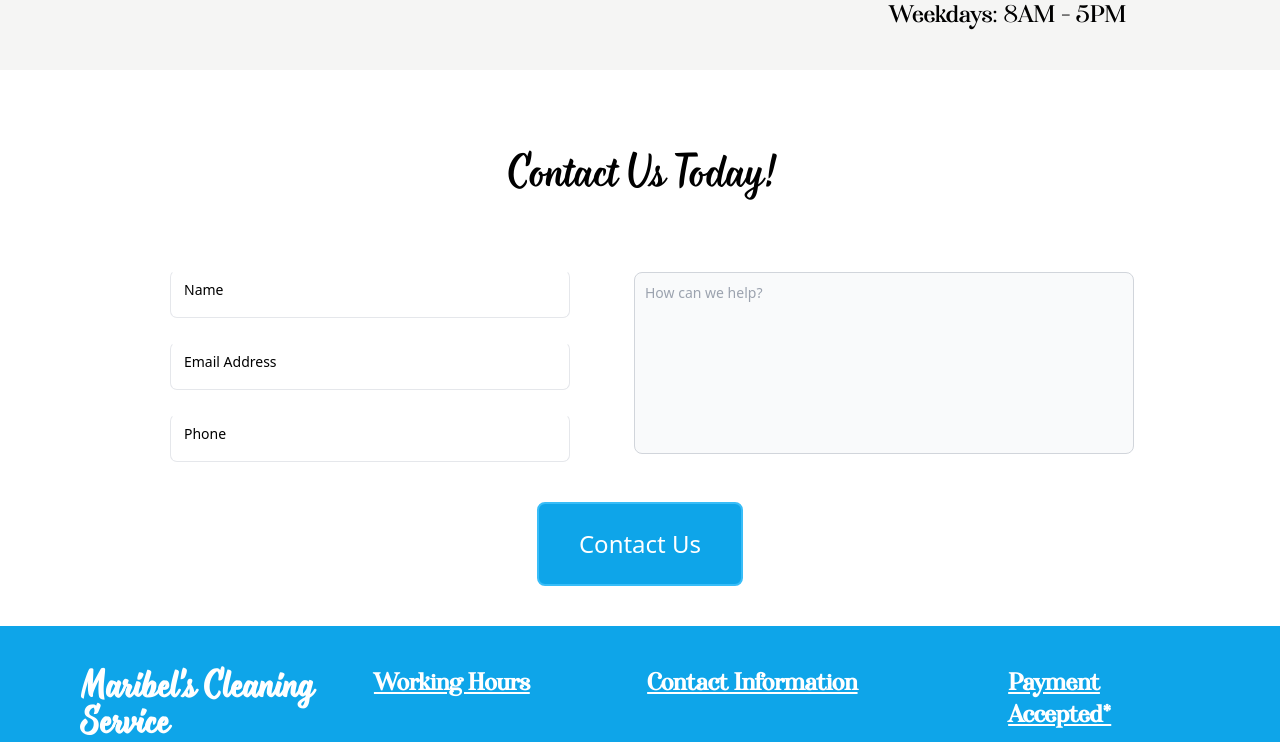
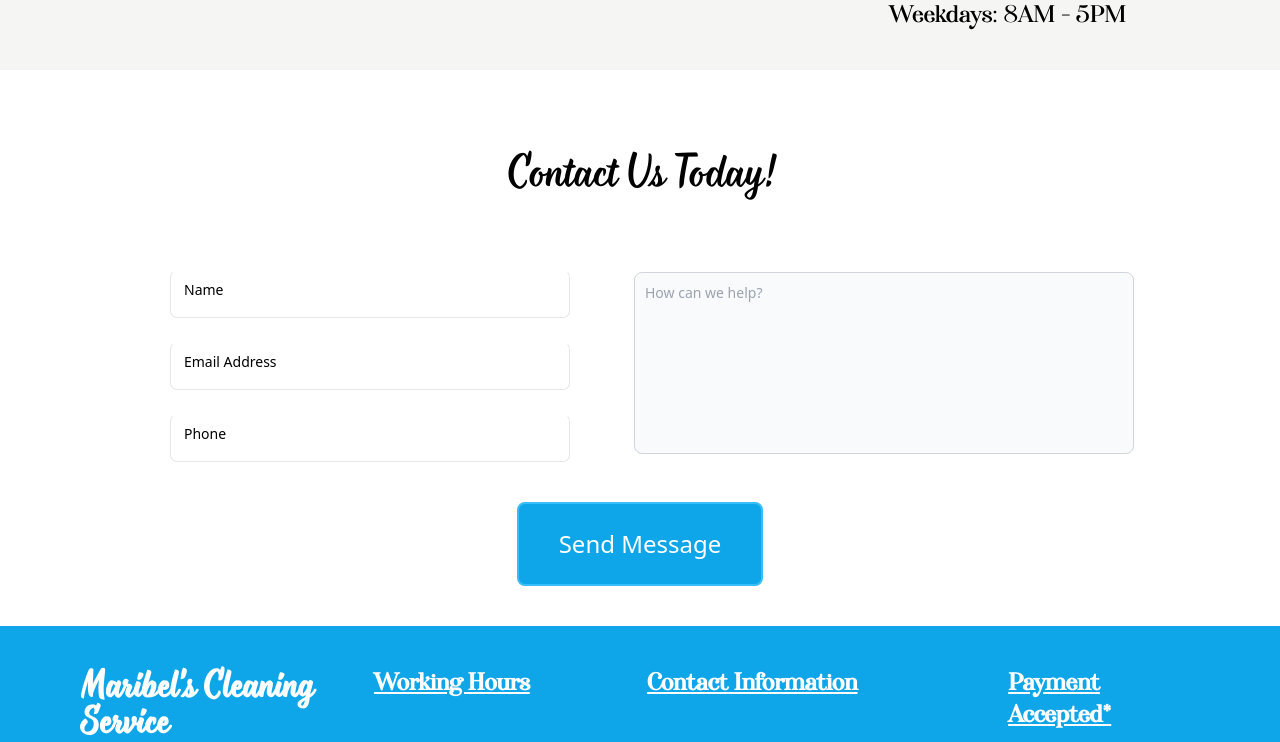
Before and after one commit to Tactenator/maribel, a React (Create React App) app: page /contact in a window 1280 px wide. Shown: the part 473-1215 px from the top of the page. Built offline with nearby package versions, Linux system fonts and the light colour scheme.

Commit message:
adding new form

```diff
--- a/src/pages/contact.js
+++ b/src/pages/contact.js
@@ -34,10 +34,10 @@ const Contact = () => {
                     </div>
                 </div>
                 <h1 className="text-center text-4xl font-Monarda my-20">Contact Us Today!</h1>
-                <div id='contactContainer' className='flex flex-col md:flex-row justify-center items-center gap-10 w-screen my-10'>
+                <form id='contactContainer' className='flex flex-col md:flex-row justify-center items-center gap-10 w-screen my-10' data-netlify="true">
                     <div class="flex flex-col gap-6 px-6">
                         <div class="relative h-12 w-full min-w-[300px] md:min-w-[400px]">
-                            <input
+                            <input type="text" name="name"
                             className="peer h-full w-full rounded-[7px] border border-blue-gray-200 bg-gray-50 border-t-transparent bg-transparent px-3 py-2.5 font-sans text-sm font-normal text-blue-gray-700 outline outline-0 transition-all placeholder-shown:border placeholder-shown:border-blue-gray-200 placeholder-shown:border-t-blue-gray-200 focus:border-2 focus:border-sky-500 focus:border-t-transparent focus:outline-0 disabled:border-0 disabled:bg-blue-gray-50"
                             placeholder=" "
                             />
@@ -46,7 +46,7 @@ const Contact = () => {
                             </label>
                         </div>
                         <div class="relative h-12 w-full min-w-[300px] md:min-w-[400px]">
-                            <input
+                            <input type='email' name='email'
                             className="peer h-full w-full rounded-[7px] border border-blue-gray-200 bg-gray-50 border-t-transparent bg-transparent px-3 py-2.5 font-sans text-sm font-normal text-blue-gray-700 outline outline-0 transition-all placeholder-shown:border placeholder-shown:border-blue-gray-200 placeholder-shown:border-t-blue-gray-200 focus:border-2 focus:border-sky-500 focus:border-t-transparent focus:outline-0 disabled:border-0 disabled:bg-blue-gray-50"
                             placeholder=" "
                             />
@@ -55,7 +55,7 @@ const Contact = () => {
                             </label>
                         </div>
                         <div class="relative h-12 w-full min-w-[300px] md:min-w-[400px]">
-                            <input
+                            <input type='text' name='phone'
                             className="peer h-full w-full rounded-[7px] border border-blue-gray-200 bg-gray-50 border-t-transparent bg-transparent px-3 py-2.5 font-sans text-sm font-normal text-blue-gray-700 outline outline-0 transition-all placeholder-shown:border placeholder-shown:border-blue-gray-200 placeholder-shown:border-t-blue-gray-200 focus:border-2 focus:border-sky-500 focus:border-t-transparent focus:outline-0 disabled:border-0 disabled:bg-blue-gray-50"
                             placeholder=" "
                             />
@@ -65,13 +65,13 @@ const Contact = () => {
                         </div>
                     </div>
                     <div>
-                    <textarea rows="8" cols="30" placeholder='How can we help?'
+                    <textarea name='message' rows="8" cols="30" placeholder='How can we help?'
                     className='bg-gray-50 rounded-lg p-2.5 border border-gray-300 resize-none min-w-[300px] md:min-w-[500px] text-sm text-gray-900'></textarea>
                     </div>
-                </div>
+                </form>
                 <div className="flex justify-center mb-10">
                     <button className='border-solid border-2 border-sky-400 bg-sky-500 text-white py-6 px-10 text-2xl rounded-lg transition-all duration-200 hover:bg-white hover:text-sky-500
-                    '>Contact Us</button>
+                    '>Send Message</button>
                 </div>
             </div>
         </>
```
